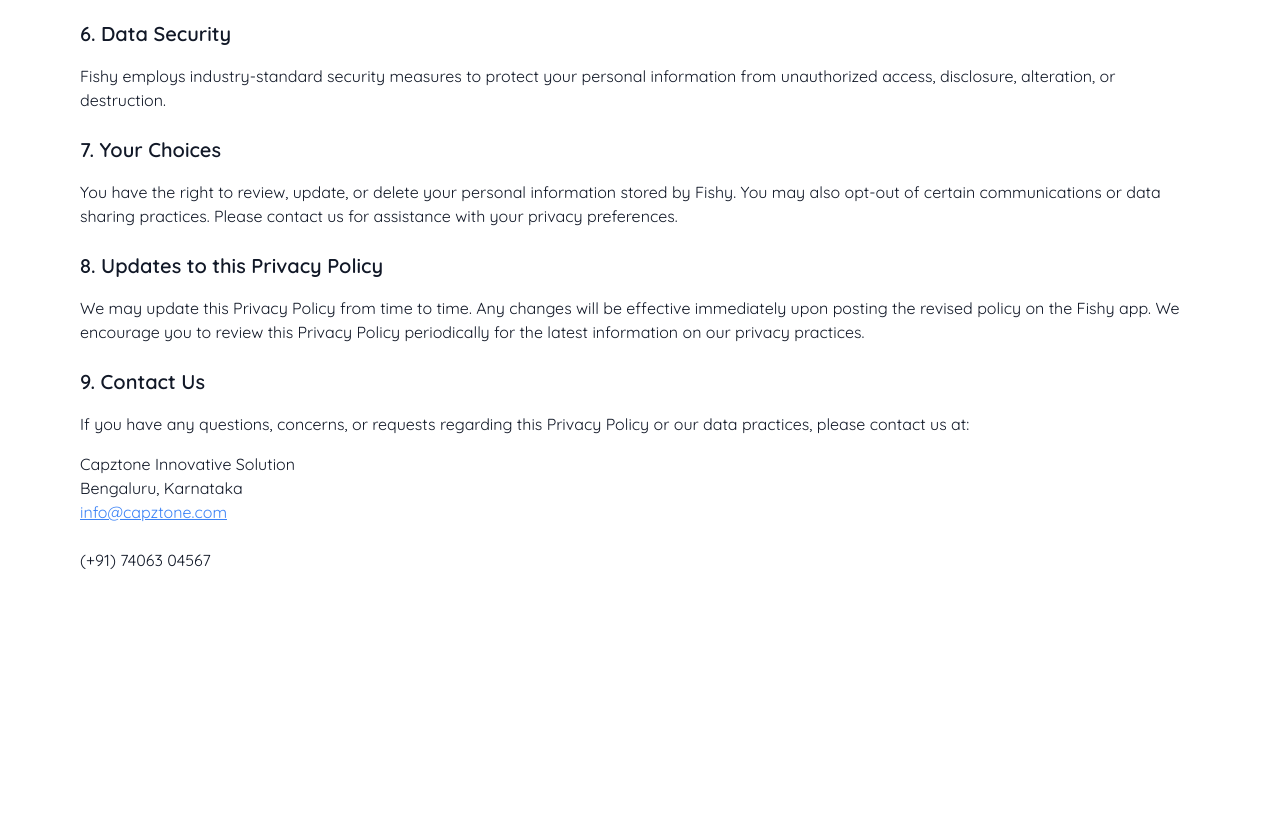
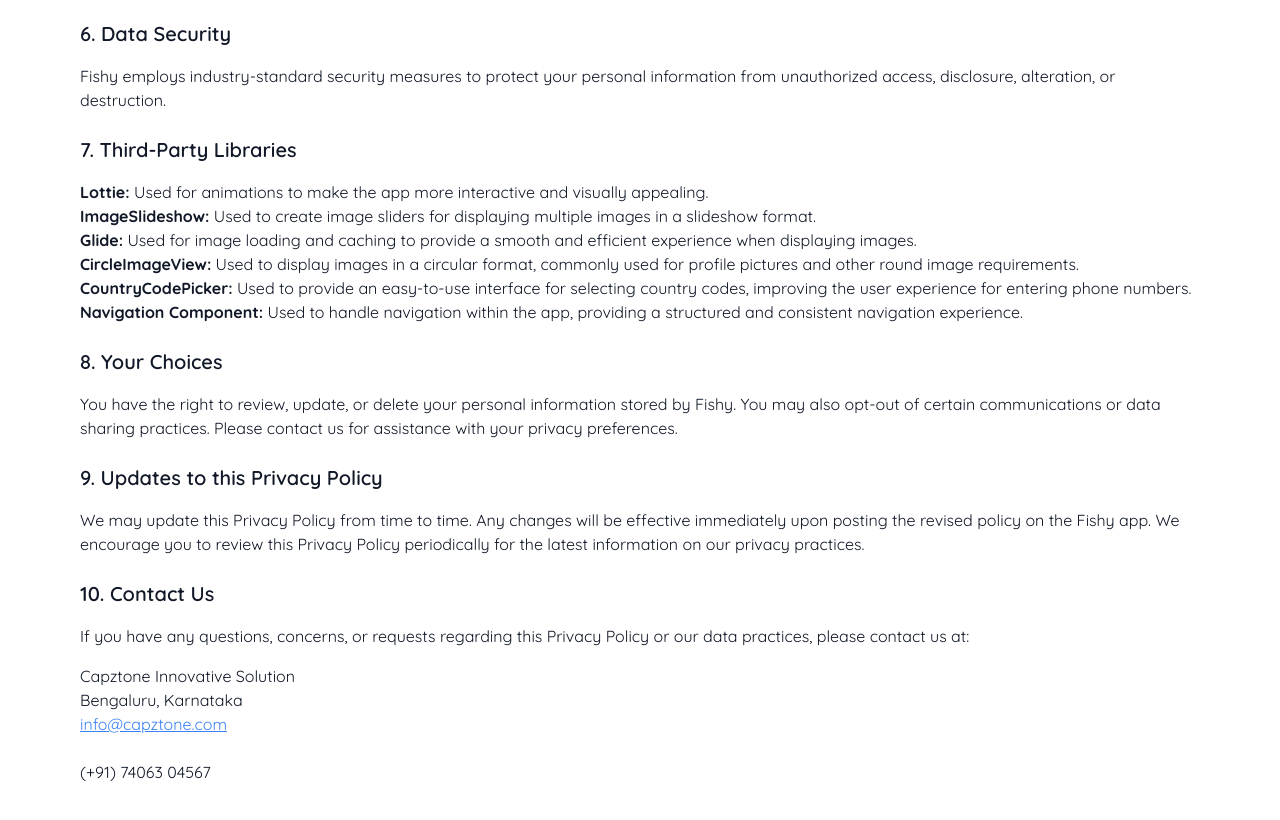
Before and after one commit to Akash-capztone/Capztone, a plain HTML site: page privacy-policy.html in a window 1280 px wide. Shown: the part 1100-1920 px from the top of the page. Before the commit the page ends 1712 px from the top, so only its background shows below. Drawn offline with nearby package versions, Linux system fonts and the light colour scheme.

Commit message:
updated to new policy

```diff
--- a/privacy-policy.html
+++ b/privacy-policy.html
@@ -18,8 +18,8 @@
         <div>
             <img src="Asset/img/CapztoneNew.png" alt="Capztone Logo" class="w-40 h-40">
         </div>
-        <h1 class="text-xl font-bold underline mb-6">Privacy Policy for Fishy </h1>
-        <p class="mb-4"><strong>Effective Date:</strong> <span>May 22, 2024</span></p>
+        <h1 class="text-xl font-bold underline mb-6">Privacy Policy for Fishy</h1>
+        <p class="mb-4"><strong>Effective Date:</strong> <span>June 08, 2024</span></p>
         <p>Thank you for choosing Fishy. Your privacy is important to us. This Privacy Policy explains how Fishy
             collects, uses, shares, and protects your personal information.</p>
 
@@ -55,18 +55,25 @@
         <p>Fishy employs industry-standard security measures to protect your personal information from unauthorized
             access, disclosure, alteration, or destruction.</p>
 
-        <h2 class="text-xl font-semibold mt-6 mb-4">7. Your Choices</h2>
+        <h2 class="text-xl font-semibold mt-6 mb-4">7. Third-Party Libraries</h2>
+        <p><strong>Lottie:</strong> Used for animations to make the app more interactive and visually appealing.</p>
+        <p><strong>ImageSlideshow:</strong> Used to create image sliders for displaying multiple images in a slideshow format.</p>
+        <p><strong>Glide:</strong> Used for image loading and caching to provide a smooth and efficient experience when displaying images.</p>
+        <p><strong>CircleImageView:</strong> Used to display images in a circular format, commonly used for profile pictures and other round image requirements.</p>
+        <p><strong>CountryCodePicker:</strong> Used to provide an easy-to-use interface for selecting country codes, improving the user experience for entering phone numbers.</p>
+        <p><strong>Navigation Component:</strong> Used to handle navigation within the app, providing a structured and consistent navigation experience.</p>
+
+        <h2 class="text-xl font-semibold mt-6 mb-4">8. Your Choices</h2>
         <p>You have the right to review, update, or delete your personal information stored by Fishy. You may also
             opt-out of certain communications or data sharing practices. Please contact us for assistance with your
             privacy preferences.</p>
 
-        <h2 class="text-xl font-semibold mt-6 mb-4">8. Updates to this Privacy Policy</h2>
+        <h2 class="text-xl font-semibold mt-6 mb-4">9. Updates to this Privacy Policy</h2>
         <p>We may update this Privacy Policy from time to time. Any changes will be effective immediately upon posting
             the revised policy on the Fishy app. We encourage you to review this Privacy Policy periodically for the
             latest information on our privacy practices.</p>
 
-
-        <h2 class="text-xl font-semibold mt-6 mb-4">9. Contact Us</h2>
+        <h2 class="text-xl font-semibold mt-6 mb-4">10. Contact Us</h2>
         <p class="mb-4">If you have any questions, concerns, or requests regarding this Privacy Policy or our data
             practices, please contact us at:</p>
         <p class="mb-4">
@@ -75,6 +82,8 @@
             <a href="mailto:info@capztone.com" class="text-blue-500 underline">info@capztone.com</a><br>
             (+91) 74063 04567
         </p>
+    </div>
 </body>
 
+
 </html>
```
